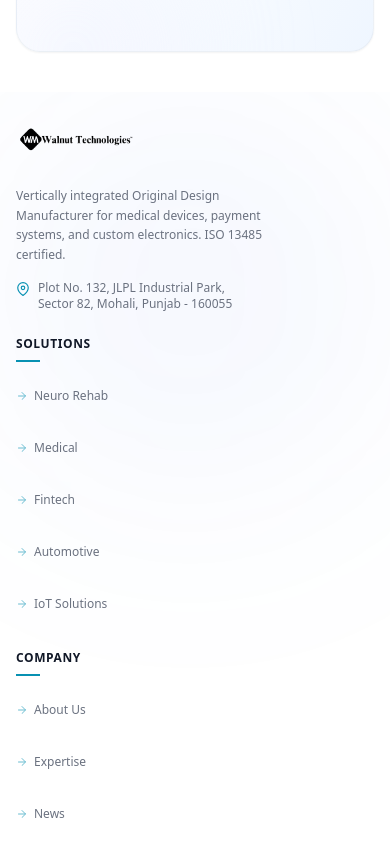
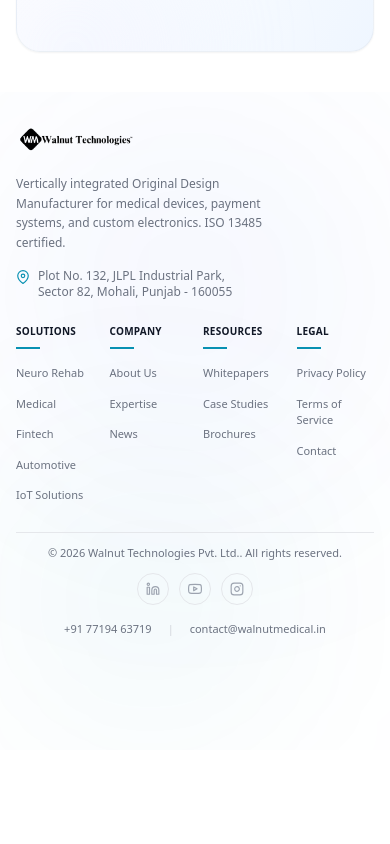
Before and after one commit to nitin-patyal-57/Walnut-technologies, a React (Vite) app: page / in a window 390 px wide. Shown: the part 7560-8404 px from the top of the page. After the commit the page ends 8310 px from the top, so only its background shows below. Built offline with nearby package versions, Linux system fonts and the light colour scheme.

Commit message:
Make footer compact on mobile like desktop
Lay out the four footer link columns side by side on phones instead of stacking them, and override the global 44px link min-height inside the footer. Desktop layout unchanged.

```diff
--- a/src/components/Footer.jsx
+++ b/src/components/Footer.jsx
@@ -42,9 +42,9 @@ export default function Footer() {
       <div className="absolute bottom-0 left-0 w-[300px] h-[300px] bg-cyan-600/5 rounded-full blur-[100px]" />
 
       <div className="relative max-w-7xl mx-auto px-4 sm:px-6 lg:px-8 pt-8 pb-24 lg:pb-4">
-        <div className="grid grid-cols-1 lg:grid-cols-12 gap-6 mb-6">
-          <div className="lg:col-span-4">
-            <Link to="/" onClick={() => window.scrollTo({ top: 0, behavior: 'smooth' })} className="inline-block mb-3">
+        <div className="grid grid-cols-2 min-[360px]:grid-cols-4 lg:grid-cols-12 gap-x-4 gap-y-6 lg:gap-6 mb-6">
+          <div className="col-span-2 min-[360px]:col-span-4 lg:col-span-4">
+            <Link to="/" onClick={() => window.scrollTo({ top: 0, behavior: 'smooth' })} className="inline-block mb-3 !min-h-0">
               <Picture src="/walnut-logo/Walnut_Technologies_logo_transparent.webp" alt="Walnut Technologies" width="120" height="32" className="h-8 w-auto object-contain" />
             </Link>
             <p className="text-xs text-gray-500 leading-relaxed mb-4 max-w-[280px]">
@@ -60,13 +60,13 @@ export default function Footer() {
 
           {Object.entries(footerLinks).map(([title, links]) => (
             <div key={title} className="lg:col-span-2">
-              <h3 className="text-xs font-bold text-gray-900 uppercase tracking-wider mb-2">{title}</h3>
+              <h3 className="text-[10px] lg:text-xs font-bold text-gray-900 uppercase tracking-wide lg:tracking-wider mb-2 break-words">{title}</h3>
               <div className="w-6 h-0.5 bg-cyan-600 mb-3" />
-              <ul className="space-y-2">
+              <ul className="space-y-1.5 lg:space-y-2">
                 {links.map((link) => (
                   <li key={link.label}>
-                    <Link to={link.to} className="flex items-center gap-1.5 text-xs text-gray-500 hover:text-cyan-600 transition-colors group">
-                      <FiArrowRight className="w-3 h-3 text-cyan-600 opacity-60 group-hover:opacity-100 transition-opacity" />
+                    <Link to={link.to} className="flex items-center gap-1.5 !min-h-0 py-1 lg:py-0 text-[11px] lg:text-xs text-gray-500 hover:text-cyan-600 transition-colors group">
+                      <FiArrowRight className="hidden lg:block w-3 h-3 shrink-0 text-cyan-600 opacity-60 group-hover:opacity-100 transition-opacity" />
                       {link.label}
                     </Link>
                   </li>
@@ -83,20 +83,20 @@ export default function Footer() {
             &copy; {new Date().getFullYear()} {brand.fullName}. All rights reserved.
           </p>
           <div className="flex items-center gap-2.5">
-            <a href={brand.social.linkedin} target="_blank" rel="noopener noreferrer" aria-label="LinkedIn" className="w-8 h-8 rounded-full border border-gray-200 flex items-center justify-center text-gray-400 hover:text-cyan-600 hover:border-cyan-300 transition-all">
+            <a href={brand.social.linkedin} target="_blank" rel="noopener noreferrer" aria-label="LinkedIn" className="w-8 h-8 !min-h-0 rounded-full border border-gray-200 flex items-center justify-center text-gray-400 hover:text-cyan-600 hover:border-cyan-300 transition-all">
               <FiLinkedin className="w-3.5 h-3.5" />
             </a>
-            <a href={brand.social.youtube} target="_blank" rel="noopener noreferrer" aria-label="YouTube" className="w-8 h-8 rounded-full border border-gray-200 flex items-center justify-center text-gray-400 hover:text-cyan-600 hover:border-cyan-300 transition-all">
+            <a href={brand.social.youtube} target="_blank" rel="noopener noreferrer" aria-label="YouTube" className="w-8 h-8 !min-h-0 rounded-full border border-gray-200 flex items-center justify-center text-gray-400 hover:text-cyan-600 hover:border-cyan-300 transition-all">
               <FiYoutube className="w-3.5 h-3.5" />
             </a>
-            <a href={brand.social.instagram} target="_blank" rel="noopener noreferrer" aria-label="Instagram" className="w-8 h-8 rounded-full border border-gray-200 flex items-center justify-center text-gray-400 hover:text-cyan-600 hover:border-cyan-300 transition-all">
+            <a href={brand.social.instagram} target="_blank" rel="noopener noreferrer" aria-label="Instagram" className="w-8 h-8 !min-h-0 rounded-full border border-gray-200 flex items-center justify-center text-gray-400 hover:text-cyan-600 hover:border-cyan-300 transition-all">
               <FiInstagram className="w-3.5 h-3.5" />
             </a>
           </div>
           <div className="flex items-center gap-4 text-[11px] text-gray-500">
-            <a href={`tel:${brand.phone}`} className="hover:text-gray-900 transition-colors">{brand.phone}</a>
+            <a href={`tel:${brand.phone}`} className="!min-h-0 py-1 lg:py-0 hover:text-gray-900 transition-colors">{brand.phone}</a>
             <span className="text-gray-300">|</span>
-            <a href={`mailto:${brand.email}`} className="hover:text-gray-900 transition-colors">{brand.email}</a>
+            <a href={`mailto:${brand.email}`} className="!min-h-0 py-1 lg:py-0 hover:text-gray-900 transition-colors">{brand.email}</a>
           </div>
         </div>
       </div>
```
